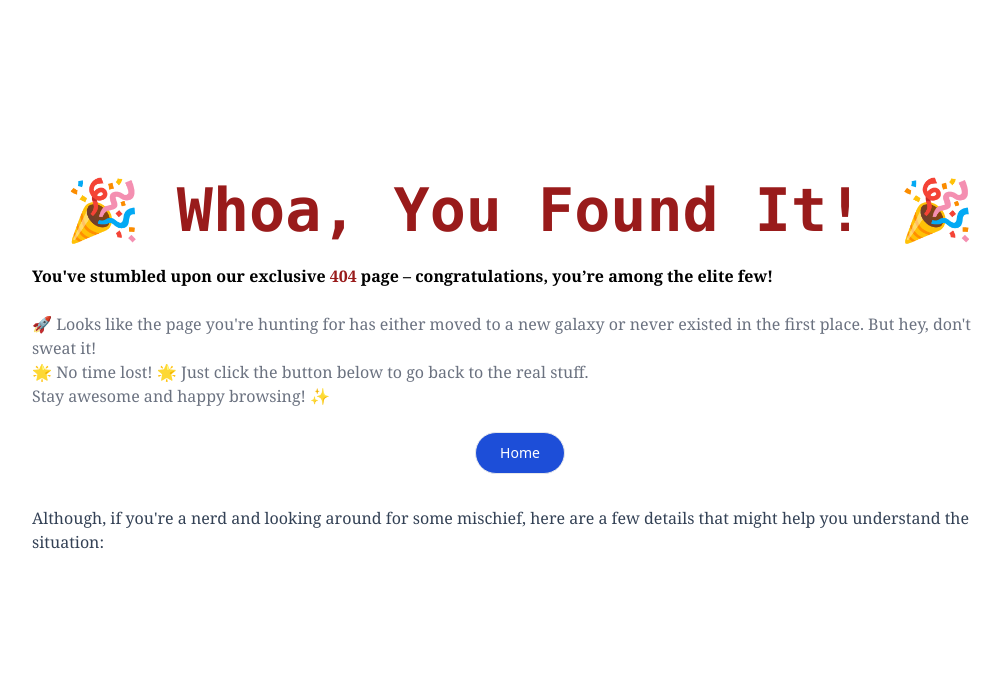
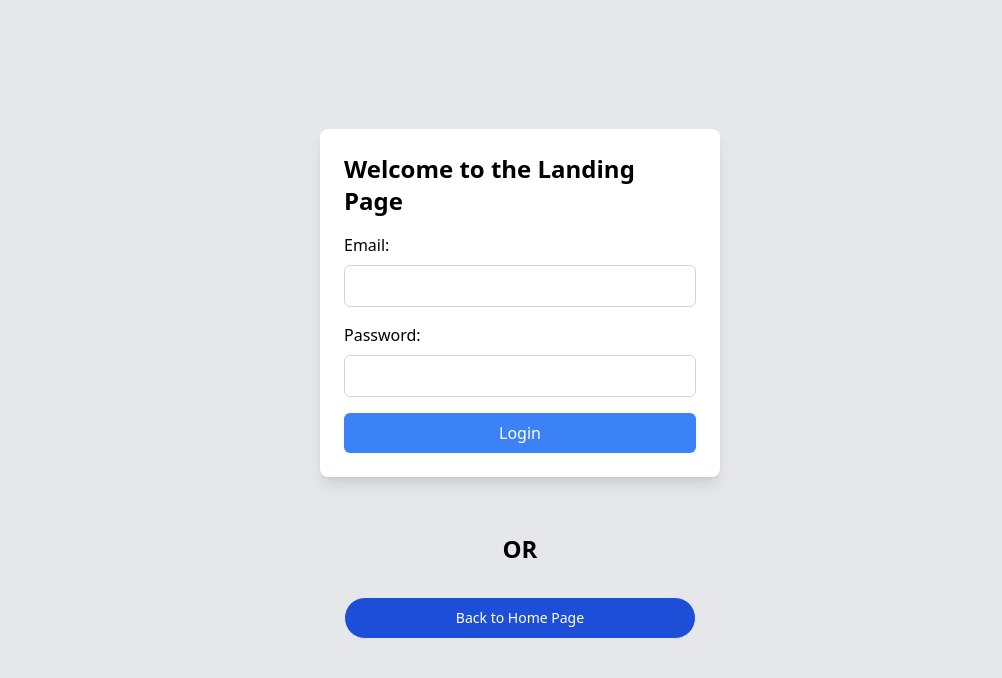
Before and after one commit to sritaj/react_firebaseAuthDemo, a React (Vite) app: page /signinwithemailandpassword in a window 1280 px wide. Shown: the top 678 px of the page, without its empty margins (120-1122 px from the left). Built offline with nearby package versions, Linux system fonts and the light colour scheme; no server answers.

Commit message:
Updated Naming conventions for components/pages

```diff
--- a/src/App.jsx
+++ b/src/App.jsx
@@ -1,7 +1,7 @@
 import { BrowserRouter as Router, Route, Routes } from "react-router-dom";
 import "./App.css";
-import LandingPage from "./LandingPage";
-import LoginWithUsernameAndPassword from "./pages/LoginWithUsernameAndPassword";
+import HomePage from "./HomePage";
+import SignInWithEmailAndPassword from "./pages/SignInWithEmailAndPassword";
 import ErrorPage from "./pages/ErrorPage"; // Import the ErrorPage component
 import { ToastContainer } from "react-toastify";
 import "react-toastify/dist/ReactToastify.css";
@@ -10,10 +10,10 @@ const App = () => {
   return (
     <Router>
       <Routes>
-        <Route path="/" element={<LandingPage />} />
+        <Route path="/" element={<HomePage />} />
         <Route
-          path="/loginwithcreds"
-          element={<LoginWithUsernameAndPassword />}
+          path="/signinwithemailandpassword"
+          element={<SignInWithEmailAndPassword />}
         />
         <Route path="*" element={<ErrorPage />} />{" "}
         {/* Add a wildcard route for handling errors */}
--- a/src/LandingPage.jsx
+++ b/src/HomePage.jsx
@@ -2,7 +2,7 @@ import React from "react";
 import { useNavigate } from "react-router-dom";
 import CardButton from "./components/CardButton";
 
-const LandingPage = () => {
+const HomePage = () => {
   const navigate = useNavigate();
 
   const handleCardClick = (page) => {
@@ -18,7 +18,7 @@ const LandingPage = () => {
         <div className="grid grid-cols-1 sm:grid-cols-2 lg:grid-cols-3 xl:grid-cols-6 gap-4 justify-center">
           <CardButton
             text="Login with Username and Password"
-            onClick={() => handleCardClick("/loginwithcreds")}
+            onClick={() => handleCardClick("/signinwithemailandpassword")}
           />
           {/* <CardButton text="Page 2" onClick={() => handleCardClick("/page2")} />
           <CardButton text="Page 3" onClick={() => handleCardClick("/page3")} />
@@ -31,4 +31,4 @@ const LandingPage = () => {
   );
 };
 
-export default LandingPage;
+export default HomePage;
--- a/src/pages/LoginWithUsernameAndPassword.jsx
+++ b/src/pages/SignInWithEmailAndPassword.jsx
@@ -4,7 +4,7 @@ import { auth } from "../utils/firebaseConfig";
 import { signInWithEmailAndPassword } from "firebase/auth";
 import { toast } from "react-toastify";
 
-const LoginWithUsernameAndPassword = () => {
+const SignInWithEmailAndPassword = () => {
   const [email, setEmail] = useState("");
   const [password, setPassword] = useState("");
 
@@ -79,4 +79,4 @@ const LoginWithUsernameAndPassword = () => {
   );
 };
 
-export default LoginWithUsernameAndPassword;
+export default SignInWithEmailAndPassword;
```
